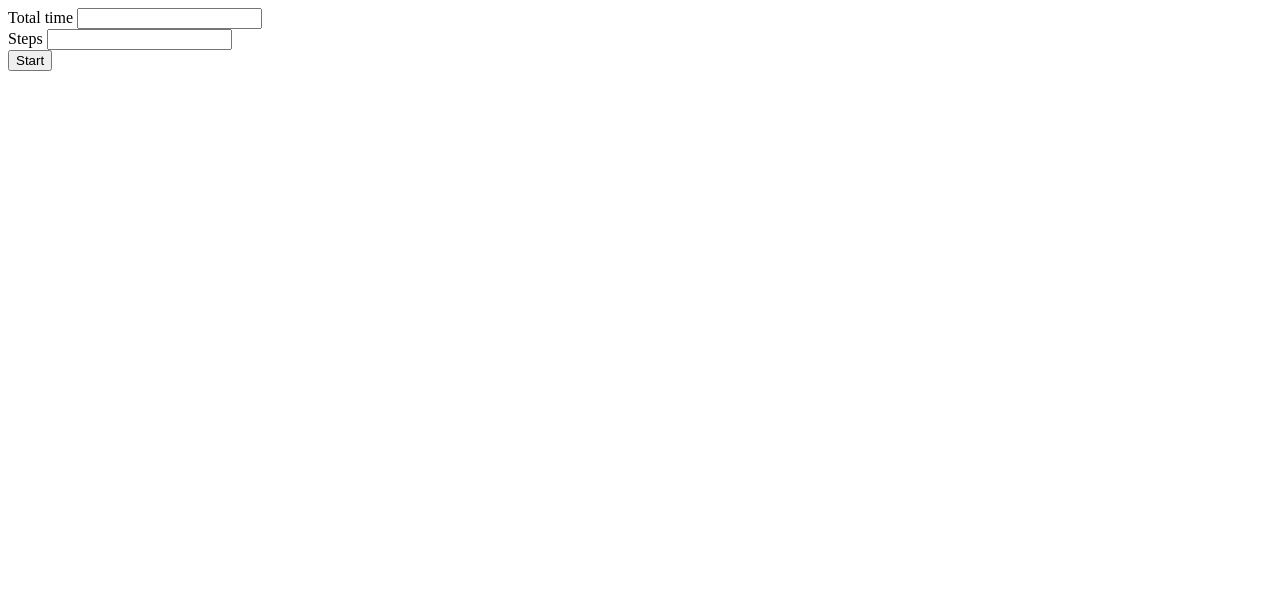
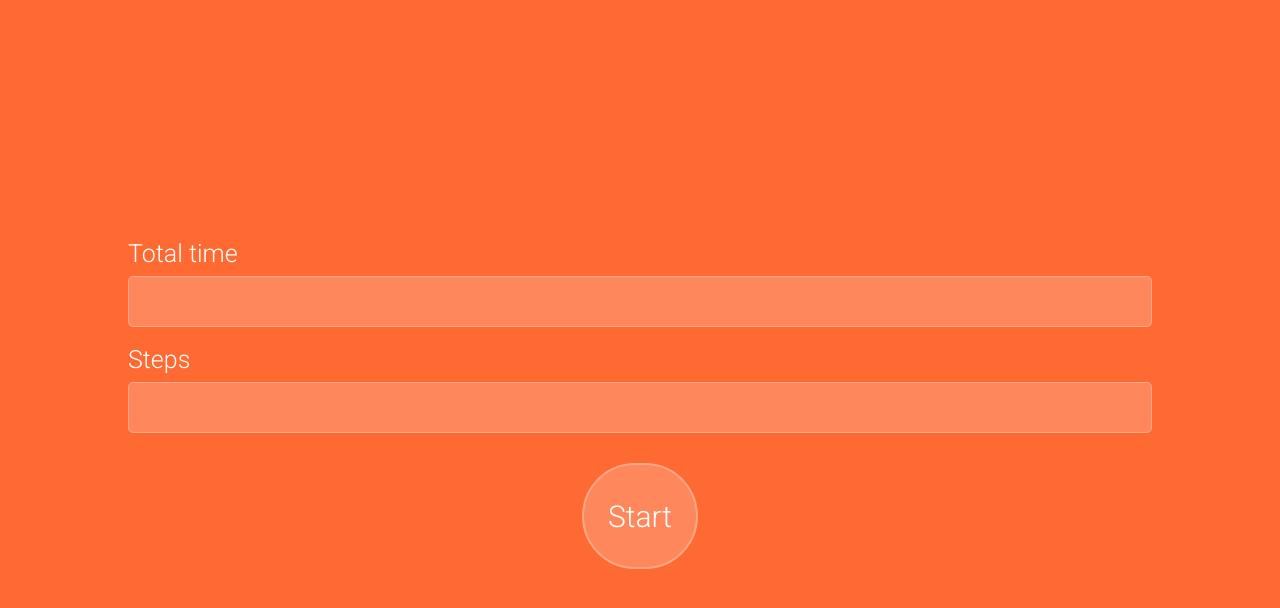
Before and after one commit to alex-olle/timer, a plain HTML site: page index.html in a window 1280 px wide. Drawn offline with Linux system fonts and the light colour scheme.

Commit message:
Add styles for vertical devices

```diff
--- a/index.html
+++ b/index.html
@@ -3,24 +3,30 @@
   <head>
     <meta charset="UTF-8" />
     <meta name="viewport" content="width=device-width, initial-scale=1.0" />
+    <link rel="stylesheet" href="reset.css" />
+    <link rel="stylesheet" href="style.css" />
+    <link rel="preconnect" href="https://fonts.googleapis.com" />
+    <link rel="preconnect" href="https://fonts.gstatic.com" crossorigin />
+    <link
+      href="https://fonts.googleapis.com/css2?family=Roboto:wght@100;300&display=swap"
+      rel="stylesheet"
+    />
     <title>Countdown</title>
   </head>
   <body>
     <main>
       <form id="countdown-form">
-        <div>
+        <div class="question">
           <label for="total-time">Total time</label>
           <input type="number" name="total-time" id="total-time" />
         </div>
-        <div>
+        <div class="question">
           <label for="steps-interval">Steps</label>
           <input type="number" name="steps-interval" id="steps-interval" />
         </div>
         <input type="submit" value="Start" id="start" />
       </form>
-      <section>
-        <p id="timer"></p>
-      </section>
+      <p id="timer" ></p>
     </main>
   </body>
   <script type="module" src="./scripts/script.js"></script>
--- /dev/null
+++ b/reset.css
@@ -0,0 +1,43 @@
+html, body, div, span, applet, object, iframe,
+h1, h2, h3, h4, h5, h6, p, blockquote, pre,
+a, abbr, acronym, address, big, cite, code,
+del, dfn, em, img, ins, kbd, q, s, samp,
+small, strike, strong, sub, sup, tt, var,
+b, u, i, center,
+dl, dt, dd, ol, ul, li,
+fieldset, form, label, legend,
+table, caption, tbody, tfoot, thead, tr, th, td,
+article, aside, canvas, details, embed,
+figure, figcaption, footer, header, hgroup,
+menu, nav, output, ruby, section, summary,
+time, mark, audio, video {
+	margin: 0;
+	padding: 0;
+	border: 0;
+	font-size: 100%;
+	font: inherit;
+	vertical-align: baseline;
+}
+/* HTML5 display-role reset for older browsers */
+article, aside, details, figcaption, figure,
+footer, header, hgroup, menu, nav, section {
+	display: block;
+}
+body {
+	line-height: 1;
+}
+ol, ul {
+	list-style: none;
+}
+blockquote, q {
+	quotes: none;
+}
+blockquote:before, blockquote:after,
+q:before, q:after {
+	content: '';
+	content: none;
+}
+table {
+	border-collapse: collapse;
+	border-spacing: 0;
+}
--- a/scripts/script.js
+++ b/scripts/script.js
@@ -24,7 +24,9 @@ const displayRemainingTime = (remainingTime) => {
   const seconds = remainingTime - minutes * 60;
   const formattedSeconds = seconds < 10 ? "0" + seconds : seconds;
 
-  document.getElementById("timer").innerHTML = `${minutes}:${formattedSeconds}`;
+  timer = document.getElementById("timer");
+  timer.style.display = "flex";
+  timer.innerHTML = `${minutes}:${formattedSeconds}`;
 };
 
 // Function to hide the form
--- a/style.css
+++ b/style.css
@@ -0,0 +1,89 @@
+:root {
+  --main-color: #ff6932;
+  --secondary-color: #ff875c;
+  --detail-color: #ffa888;
+}
+
+* {
+  box-sizing: content-box;
+  font-family: "Roboto", sans-serif;
+  font-weight: 300;
+}
+
+body {
+  background-color: var(--main-color);
+}
+
+main {
+  height: 100vh;
+  width: 100vw;
+  display: flex;
+  justify-content: center;
+  align-items: center;
+}
+
+#countdown-form {
+  width: 80%;
+  display: flex;
+  flex-direction: column;
+  justify-content: center;
+  align-items: center;
+}
+
+.question {
+  display: flex;
+  flex-direction: column;
+  width: 100%;
+  padding: 10px;
+}
+
+.question label {
+  font-size: 25px;
+  color: #fff;
+  margin-bottom: 10px;
+}
+
+.question input {
+  appearance: textfield;
+  background-color: var(--secondary-color);
+  border: solid 1px var(--detail-color);
+  border-radius: 5px;
+  color: #fff;
+  font-size: 25px;
+  padding: 10px;
+}
+
+#start {
+  margin-top: 20px;
+  width: 100px;
+  height: 100px;
+  border-radius: 200px;
+  font-size: 30px;
+  background-color: var(--secondary-color);
+  border: solid 2px var(--detail-color);
+  color: #fff;
+  cursor: pointer;
+}
+
+#start:hover {
+  color: black;
+  /* TODO: in web */
+}
+
+.hidden {
+    display: none;
+}
+
+#timer {
+    border: solid 2px var(--detail-color);
+    width: 80vw;
+    height: 80vw;
+    border-radius: 100vw;
+    background-color: var(--secondary-color);
+    font-size: 30vw;
+    font-weight: 100;
+    color: #fff;
+    display: none;
+    justify-content: center;
+    align-items: center;
+}
```
